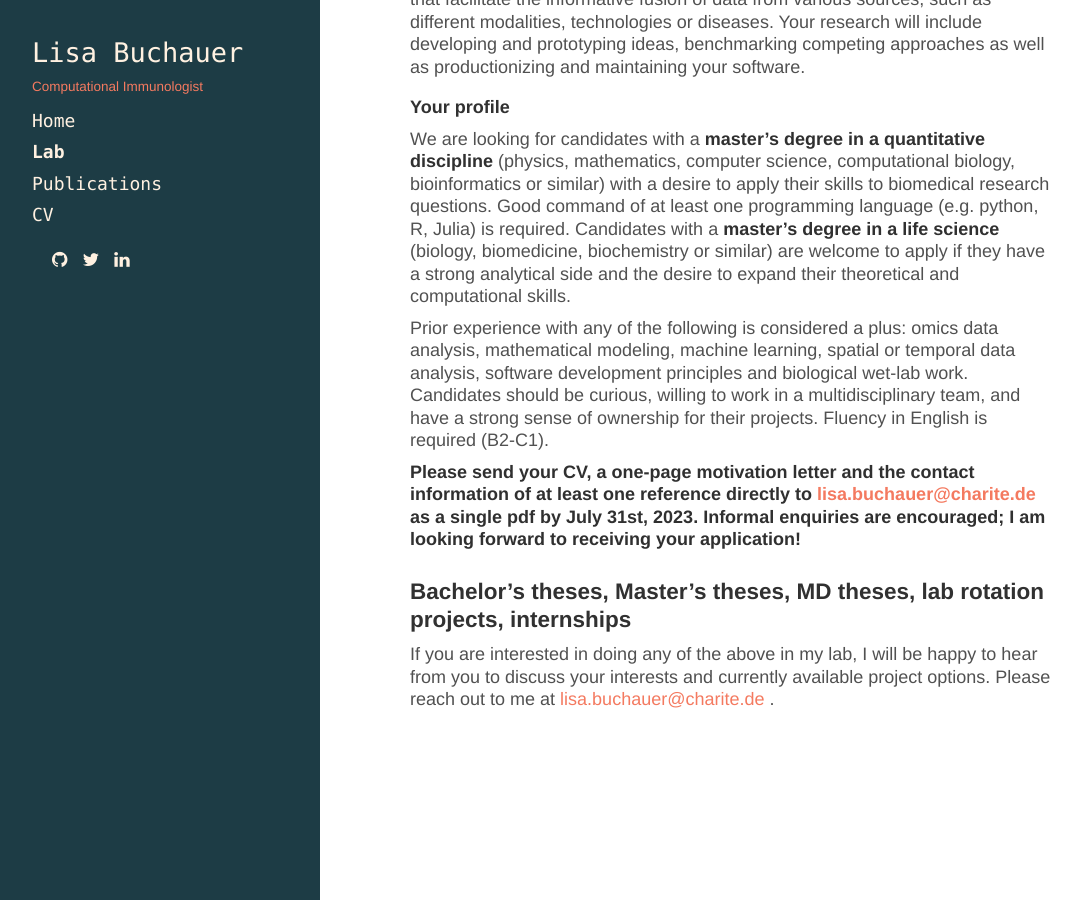
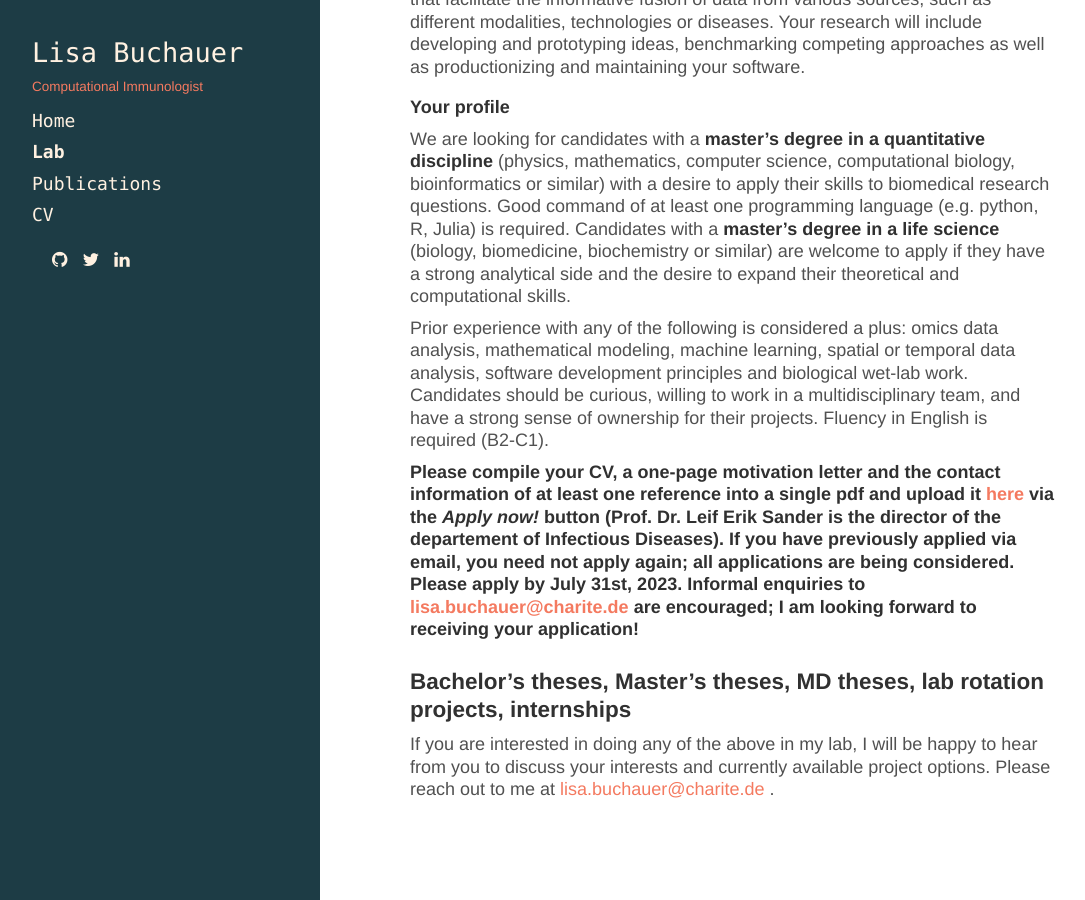
Before and after one commit to LiBuchauer/libuchauer.github.io, a Jekyll site: the page built from lab.md, in a window 1280 px wide and 900 px high, scrolled down 869 px. Shown: the whole window, without its empty margins (4-1089 px from the left). Built offline with Jekyll 4.4.1, drawn with Linux system fonts in a browser that asks for light colours; nearby versions of some CDN libraries; a style sheet for code colours, icons or effects is not loaded.

Commit message:
Update lab.md

```diff
--- a/lab.md
+++ b/lab.md
@@ -29,7 +29,7 @@ We are looking for candidates with a __master’s degree in a quantitative disci
 
 Prior experience with any of the following is considered a plus: omics data analysis, mathematical modeling, machine learning, spatial or temporal data analysis, software development principles and biological wet-lab work. Candidates should be curious, willing to work in a multidisciplinary team, and have a strong sense of ownership for their projects. Fluency in English is required (B2-C1).
 
-__Please send your CV, a one-page motivation letter and the contact information of at least one reference directly to [lisa.buchauer@charite.de](mailto:lisa.buchauer@charite.de) as a single pdf by July 31st, 2023. Informal enquiries are encouraged; I am looking forward to receiving your application!__
+__Please compile your CV, a one-page motivation letter and the contact information of at least one reference into a single pdf and upload it [here](https://jobs.bihealth.org/PhD-Position-in-Computational-Immunology-with-Translationa-de-j448.html) via the _Apply now!_ button (Prof. Dr. Leif Erik Sander is the director of the departement of Infectious Diseases). If you have previously applied via email, you need not apply again; all applications are being considered.  Please apply by July 31st, 2023. Informal enquiries to [lisa.buchauer@charite.de](mailto:lisa.buchauer@charite.de) are encouraged; I am looking forward to receiving your application!__
 
 
 ### Bachelor's theses, Master's theses, MD theses, lab rotation projects, internships
```
